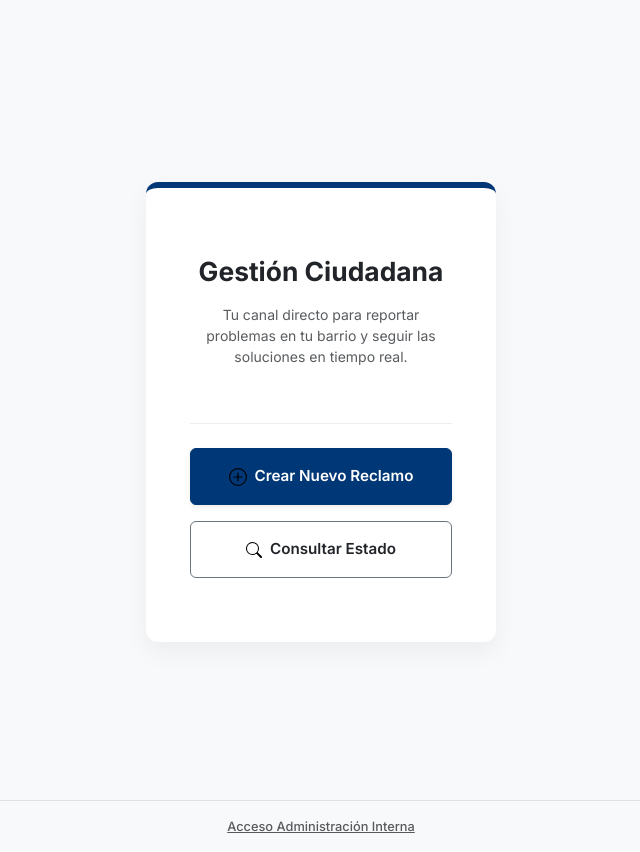
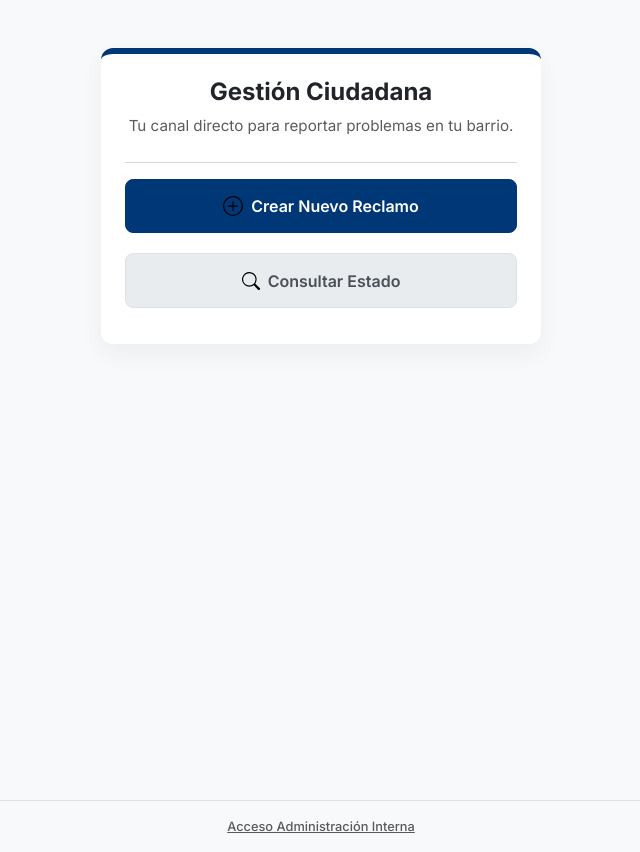
Before and after one commit to ivan-silva22/web-de-reclamos-vecinales, a React (Vite) app: page / in a window 1280 px wide. Shown: the whole page, without its empty margins (319-959 px from the left). Built offline with nearby package versions, Linux system fonts and the light colour scheme.

Commit message:
corregi las card de los formulario

```diff
--- a/src/App.css
+++ b/src/App.css
@@ -8,7 +8,7 @@ body, button, input, select, textarea, .table, .card {
 }
 
 /* ==========================================================================
-   2. ESTRUCTURA, CONTENEDORES Y VISTAS BASE
+   2. ESTRUCTURA Y CONTENEDORES (AJUSTE: ALINEACIÓN SUPERIOR)
    ========================================================================== */
 .claim-container,
 .status-container,
@@ -16,279 +16,80 @@ body, button, input, select, textarea, .table, .card {
   background-color: #f4f6f9;
   min-height: 100vh;
   display: flex;
-  align-items: center;
+  align-items: flex-start; /* LAS CARDS QUEDAN ARRIBA */
   justify-content: center;
-  padding: 1rem 0; /* CORRECCIÓN: Colchón más compacto en mobile para aprovechar el alto */
+  padding: 1.5rem 0;
 }
 
 /* ==========================================================================
-   3. TARJETAS (CARDS) - SILUETA ADAPTATIVA
+   3. TARJETAS (CARDS)
    ========================================================================== */
-/* Estilo base compartido */
-.claim-card,
-.status-card,
-.login-card,
-.home-card {
-  width: 90%; /* CORRECCIÓN: Ajustado a 90% para mejor margen en celulares finos */
+.claim-card, .status-card, .login-card, .home-card {
+  width: 92%;
+  max-width: 440px;
   border-radius: 12px !important;
   border-top: 6px solid #003776 !important;
   box-shadow: 0 10px 25px rgba(0, 0, 0, 0.05) !important;
   background-color: #ffffff;
   color: #212529;
-}
-
-/* CORRECCIÓN: Eliminado min-height rígido en mobile para evitar desbordes y scrolls rotos */
-.claim-card,
-.status-card {
-  max-width: 440px;
-  min-height: auto;
-  padding: 1.5rem 1.25rem !important; /* Padding compacto para mobile */
-  margin: 1.5rem auto;
-}
-
-.login-card {
-  max-width: 350px;
-  min-height: auto;
-  padding: 1.75rem 1.25rem !important;
-  margin: auto;
-}
-
-.home-card {
-  max-width: 350px;
-  min-height: auto;
-  padding: 2rem 1.25rem !important;
-  margin: auto !important;
+  margin: 0 auto;
 }
 
 /* ==========================================================================
-   4. COMPONENTES DE TEXTO Y TÍTULOS
+   4. FORMULARIOS E INPUTS
    ========================================================================== */
-.claim-title,
-.status-title,
-.login-title,
-.navbar-title {
-  color: #003776;
-  letter-spacing: -0.5px;
+.claim-input, .status-input, .login-input {
+  border-radius: 6px !important;
+  border: 1px solid #ced4da;
+  padding: 0.75rem 0.75rem; /* Más altura */
+  font-size: 1rem; /* Tamaño legible */
 }
 
 /* ==========================================================================
-   5. FORMULARIOS (INPUTS Y BOTONES)
+   5. BOTONES (AJUSTE: AIRE ENTRE ELLOS)
    ========================================================================== */
-.claim-input,
-.status-input,
-.login-input {
-  border-radius: 6px !important;
-  border: 1px solid #ced4da;
-  padding: 0.55rem 0.75rem; /* CORRECCIÓN: Altura del input más equilibrada */
-  font-size: 0.9rem; /* CORRECCIÓN: Evita el zoom automático molesto en iOS */
+.btn-submit, .btn-login, .btn-search, .btn-back {
+  padding: 0.9rem 1rem !important; /* Altura táctil mejorada */
+  font-size: 1rem !important;
+  font-weight: 600 !important;
+  border-radius: 8px !important;
+  display: flex;
+  align-items: center;
+  justify-content: center;
+  gap: 8px;
+  margin-bottom: 0.75rem; /* Asegura separación si se apilan */
 }
 
-.claim-input:focus,
-.status-input:focus,
-.login-input:focus {
-  border-color: #003776;
-  box-shadow: 0 0 0 0.25rem rgba(0, 55, 118, 0.15);
+.btn-submit, .btn-login, .btn-search {
+  background-color: #003776 !important;
+  border-color: #003776 !important;
+  color: #ffffff !important;
 }
 
-/* Botón Volver */
 .btn-back {
   background-color: #e9ecef !important;
   border: 1px solid #dee2e6 !important;
   color: #495057 !important;
-  border-radius: 6px !important;
-  font-size: 0.82rem;
-  font-weight: 500;
-  transition: all 0.2s ease;
-}
-
-.btn-back:hover {
-  background-color: #dee2e6 !important;
-  color: #212529 !important;
-}
-
-/* Botones Principales de Acción */
-.btn-submit,
-.btn-login,
-.btn-search {
-  background-color: #003776 !important;
-  border-color: #003776 !important;
-  border-radius: 6px !important;
-  font-size: 0.92rem; /* CORRECCIÓN: Tipografía estilizada y legible en mobile */
-  transition: all 0.2s ease;
-}
-
-.btn-submit:hover,
-.btn-login:hover,
-.btn-search:hover {
-  background-color: #00234a !important;
-  border-color: #00234a !important;
 }
 
 /* ==========================================================================
-   6. BLOQUES DE ÉXITO, ESTADOS Y FEEDBACK
+   6. OTROS COMPONENTES
    ========================================================================== */
-.success-box,
-.result-box {
-  background-color: #f8f9fa;
-  border-radius: 8px;
-  border: 1px dashed #003776;
-}
-
-.result-box {
-  border: 1px solid #e9ecef;
-}
-
 .generated-code {
-  font-size: 1.4rem; /* CORRECCIÓN: Ajustado de base para evitar saltos toscos */
+  font-size: 1.5rem;
   color: #003776;
   font-weight: 700;
-  letter-spacing: 1px;
+  padding: 10px 20px;
   background-color: #e6eef7;
   border-radius: 6px;
-  padding: 8px 14px;
   display: inline-block;
 }
 
-.status-badge {
-  background-color: #e2e3e5;
-  color: #383d41;
-  font-size: 0.75rem;
-  font-weight: 600;
-  padding: 4px 10px;
-  border-radius: 50px;
-}
-
-.status-badge.in-progress {
-  background-color: #fff3cd;
-  color: #856404;
-}
-
 /* ==========================================================================
-   7. PANEL DE ADMINISTRACIÓN (DASHBOARD)
-   ========================================================================== */
-.dashboard-container {
-  background-color: #f4f6f9;
-  min-height: 100vh;
-}
-
-/* Navbar Interna */
-.admin-navbar {
-  background-color: #003776 !important;
-  box-shadow: 0 2px 8px rgba(0, 0, 0, 0.1);
-  padding: 12px 0;
-}
-
-.navbar-title {
-  color: #ffffff;
-  font-size: 0.95rem;
-  font-weight: 700;
-  letter-spacing: 0.5px;
-}
-
-.btn-logout {
-  border: 1px solid rgba(255, 255, 255, 0.4) !important;
-  color: #ffffff !important;
-  font-size: 0.8rem !important;
-  border-radius: 6px !important;
-}
-
-.btn-logout:hover {
-  background-color: #ffffff !important;
-  color: #003776 !important;
-}
-
-/* Tarjetas de Métricas Rápidas */
-.stat-card {
-  border-radius: 8px !important;
-  border: none !important;
-  box-shadow: 0 2px 4px rgba(0,0,0,0.02) !important;
-}
-
-.stat-border-total { border-left: 5px solid #003776 !important; }
-.stat-border-pending { border-left: 5px solid #ffc107 !important; }
-.stat-border-resolved { border-left: 5px solid #198754 !important; }
-
-/* Tabla Centralizada de Gestión */
-.table-container {
-  background-color: white;
-  border-radius: 8px;
-  overflow: hidden;
-  box-shadow: 0 4px 12px rgba(0,0,0,0.03);
-  border: 1px solid #e9ecef !important;
-}
-
-.custom-table th {
-  background-color: #f8f9fa !important;
-  color: #495057;
-  font-weight: 600;
-  font-size: 0.8rem; /* CORRECCIÓN: Más legible en modo responsivo */
-  text-transform: uppercase;
-  letter-spacing: 0.5px;
-  padding: 10px 12px;
-}
-
-.custom-table td {
-  font-size: 0.88rem;
-  padding: 12px 12px;
-}
-
-/* Badges de la Tabla */
-.badge-pending {
-  background-color: #fff3cd !important;
-  color: #856404 !important;
-  font-weight: 600;
-  padding: 4px 8px;
-}
-
-.badge-resolved {
-  background-color: #d1e7dd !important;
-  color: #0f5132 !important;
-  font-weight: 600;
-  padding: 4px 8px;
-}
-
-/* Botones de acción dentro de la tabla */
-.btn-action-success {
-  background-color: #198754 !important;
-  border-color: #198754 !important;
-  border-radius: 6px !important;
-  font-size: 0.78rem !important;
-  padding: 5px 10px;
-}
-
-/* ==========================================================================
-   8. MEDIA QUERIES (RESPONSIVE FINE-TUNING)
+   7. MEDIA QUERIES
    ========================================================================== */
 @media (min-width: 576px) {
-  /* CORRECCIÓN: Devolvemos el min-height premium y paddings amplios SOLO en pantallas grandes */
-  .claim-card,
-  .status-card {
-    min-height: 520px;
-    padding: 2.5rem 1.5rem !important;
-  }
-
-  .login-card {
-    min-height: 440px;
-    padding: 2.5rem 1.5rem !important;
-  }
-
-  .home-card {
-    min-height: 460px;
-    padding: 3rem 1.75rem !important;
-  }
-
-  .claim-container,
-  .status-container,
-  .login-container {
-    padding: 2rem 0;
+  .claim-container, .status-container, .login-container {
+    padding-top: 3rem;
   }
 }
-
-@media (max-width: 576px) {
-  .generated-code {
-    font-size: 1.25rem;
-  }
-  .table-container h5 {
-    font-size: 1.05rem;
-  }
-}
--- a/src/components/views/Home.jsx
+++ b/src/components/views/Home.jsx
@@ -4,48 +4,43 @@ import { PlusCircle, Search } from "react-bootstrap-icons";
 
 const Home = ({ alHacerClicIniciar, alHacerClicVerMapa }) => {
   return (
-    <Container className="d-flex align-items-start justify-content-center min-vh-100 pt-5 pb-4 bg-light mt-0">
-      <Card className="border-0 bg-white text-dark p-4 text-center home-card mt-4" style={{ marginTop: "12vh" }}>
-        <Card.Body className="d-flex flex-column justify-content-between">
-          <div className="mb-3">
-            <h3 className="fw-bold text-dark mt-1" style={{ fontSize: "1.65rem" }}>
+    /* Cambiamos a align-items-start para que las cards suban */
+    <Container fluid className="claim-container d-flex align-items-start justify-content-center min-vh-100 bg-light">
+
+      <Card className="border-0 bg-white text-dark p-4 text-center home-card shadow-sm">
+        <Card.Body className="p-0">
+
+          <div className="mb-4">
+            <h4 className="fw-bold text-dark" style={{ fontSize: "1.5rem" }}>
               Gestión Ciudadana
-            </h3>
-            <p className="text-muted small px-2 mt-3">
-              Tu canal directo para reportar problemas en tu barrio y seguir las
-              soluciones en tiempo real.
+            </h4>
+            <p className="text-muted" style={{ fontSize: "0.95rem" }}>
+              Tu canal directo para reportar problemas en tu barrio.
             </p>
           </div>
 
-          <hr className="text-muted my-3" style={{ opacity: "0.1" }} />
+          <hr className="text-muted my-3" />
 
-          <Row className="g-3">
-            <Col xs={12}>
+          {/* Botones */}
+          <div className="d-flex flex-column gap-2 mt-3">
             <Button
               variant="primary"
-                size="lg"
-                className="w-100 py-3 fw-semibold shadow-sm d-flex align-items-center justify-content-center gap-2 btn-submit"
+              className="btn-submit w-100"
               onClick={alHacerClicIniciar}
-                style={{ fontSize: "0.95rem" }}
             >
-                <PlusCircle size={18} />
+              <PlusCircle size={20} />
               Crear Nuevo Reclamo
             </Button>
-            </Col>
 
-            <Col xs={12}>
             <Button
-                variant="outline-secondary"
-                size="lg"
-                className="w-100 py-3 fw-semibold text-dark border-secondary d-flex align-items-center justify-content-center gap-2"
+              variant="light"
+              className="btn-back w-100"
               onClick={alHacerClicVerMapa}
-                style={{ borderRadius: "6px", fontSize: "0.95rem" }}
             >
-                <Search size={16} />
+              <Search size={18} />
               Consultar Estado
             </Button>
-            </Col>
-          </Row>
+          </div>
 
         </Card.Body>
       </Card>
```
Lines whose indentation alone changed are shown as unchanged.
